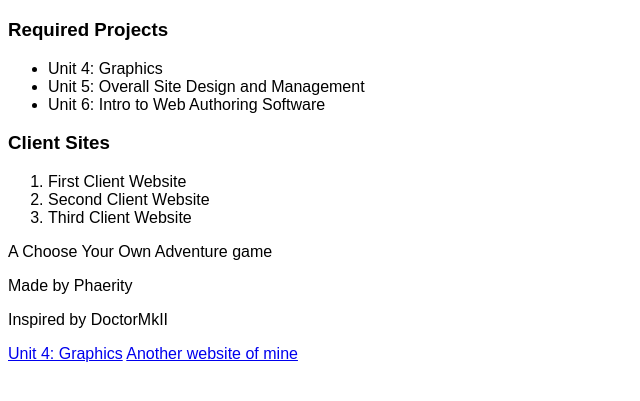
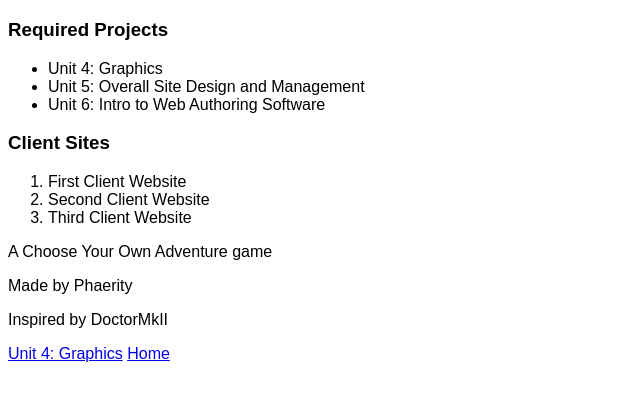
Before and after one commit to Phaerity/Phaerity.github.io, a plain HTML site: page cyoa_game/index.html in a window 1280 px wide. Shown: the part 61-462 px from the top of the page, without its empty margins (0-640 px from the left). Drawn offline with Linux system fonts and the light colour scheme.

Commit message:
Changed link name

```diff
--- a/cyoa_game/index.html
+++ b/cyoa_game/index.html
@@ -21,6 +21,6 @@
         <p>Made by Phaerity</p>
         <p>Inspired by DoctorMkII</p>
         <a href="unit4.html">Unit 4: Graphics</a>
-        <a href="phaerity.github.io">Another website of mine</a>
+        <a href="phaerity.github.io">Home</a>
     </body>
 </html>
```
